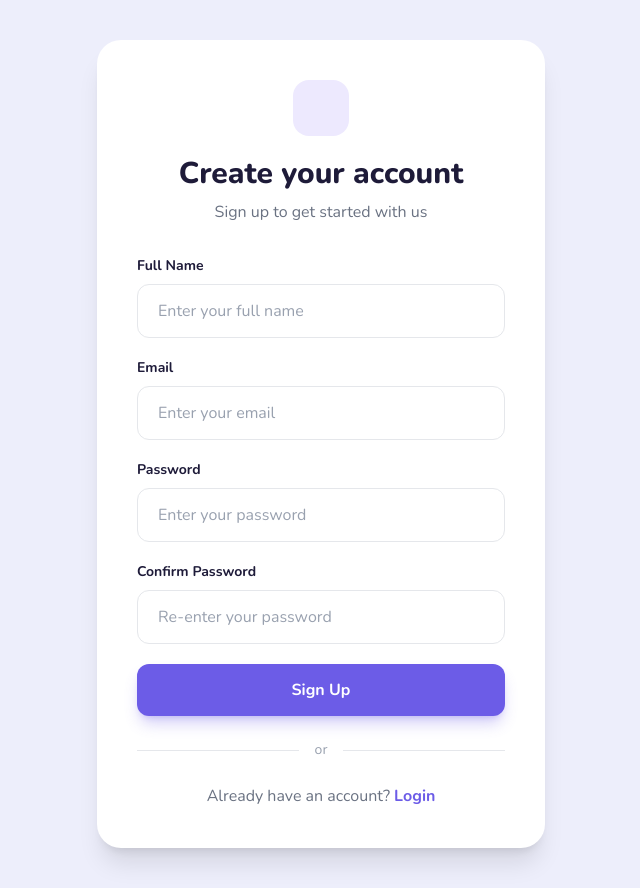
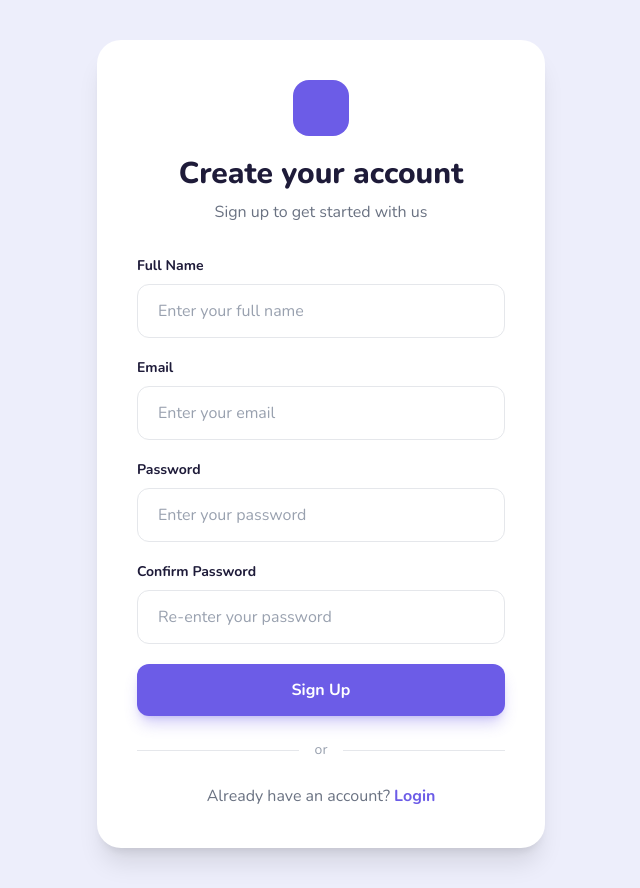
Before and after one commit to Muhammadzohaib12345/auth, a website: page index.html in a window 1280 px wide. Shown: the whole page, without its empty margins (319-959 px from the left). Drawn offline with nearby package versions, Linux system fonts and the light colour scheme.

Commit message:
Change background color of account creation icon

```diff
--- a/index.html
+++ b/index.html
@@ -10,7 +10,7 @@
 <body class="font-sans bg-[#EDEEFB] min-h-screen flex items-center justify-center px-4 py-10 text-ink">
     <div class="w-full max-w-md bg-white rounded-3xl shadow-xl p-8 sm:p-10">
 
-        <div class="w-14 h-14 rounded-2xl bg-brand-light mx-auto mb-5"></div>
+        <div class="w-14 h-14 rounded-2xl bg-brand mx-auto mb-5"></div>
         <h1 class="text-3xl font-extrabold text-center">Create your account</h1>
         <p class="text-center text-gray-500 mt-2 mb-8">Sign up to get started with us</p>
 
```
